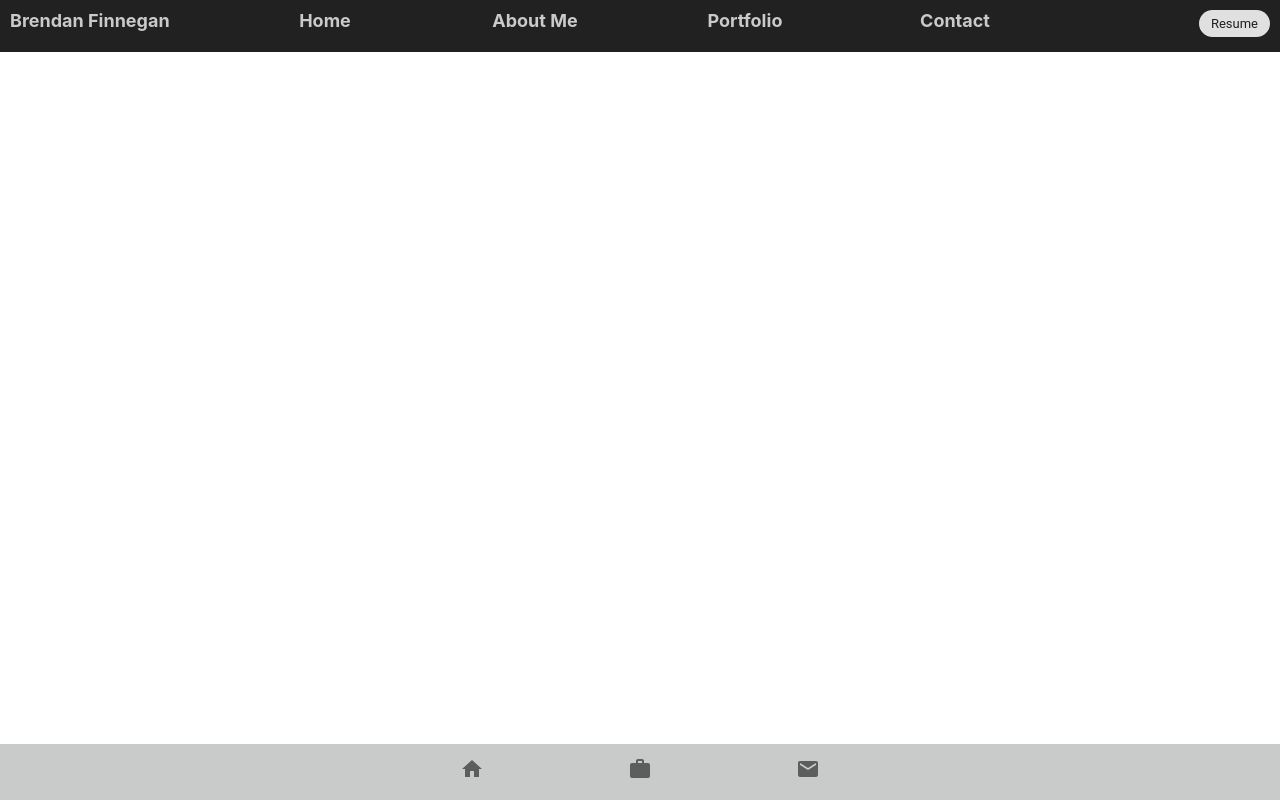
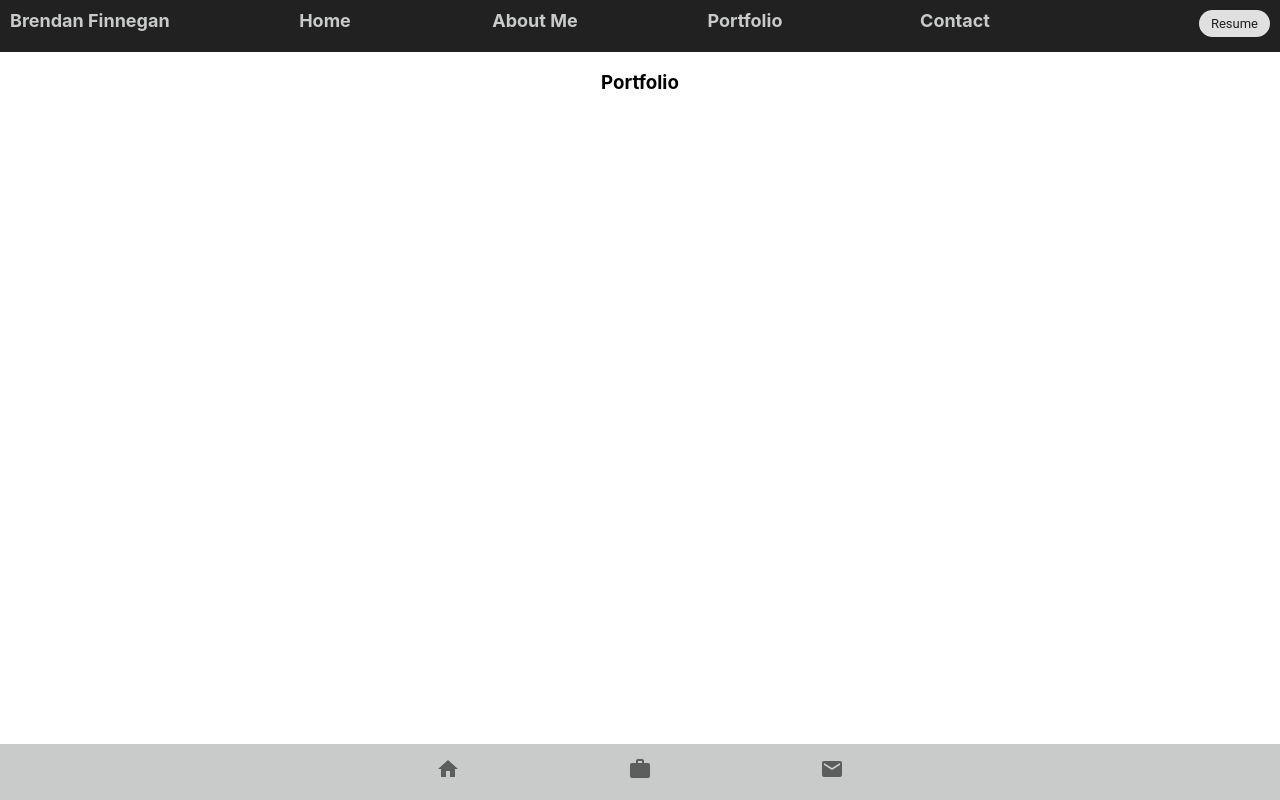
Before and after one commit to BrendanFinnegan/brendanfinneganweb, a React (Create React App) app: page /portfolio in a window 1280 px wide. Built offline with nearby package versions, Linux system fonts and the light colour scheme.

Commit message:
nav working

```diff
--- a/src/App.css
+++ b/src/App.css
@@ -37,9 +37,6 @@
   }
 }
 
-.nav-container.container {
-  margin-left: 1%;
-}
 
 nav.color-nav.navbar.navbar-expand.navbar-dark {
   background-color: #212121;
--- a/src/App.js
+++ b/src/App.js
@@ -4,6 +4,9 @@ import Home from './Components/Home'
 import Bottomnav from './Components/Bottomnav';
 import { Route, Switch } from "react-router"
 import NavBar from './Components/NavBar';
+import Contact from './Components/Contact';
+import About from './Components/About';
+import Portfolio from './Components/Portfolio';
 
 
 
@@ -21,6 +24,18 @@ function App() {
           <Home />
         </Route>
 
+
+        <Route exact path="/about">
+          <About />
+        </Route>
+
+        <Route exact path="/portfolio">
+          <Portfolio />
+        </Route>
+
+        <Route exact path="/contact">
+          <Contact />
+        </Route>
         </Switch>
 
 
--- /dev/null
+++ b/src/Components/About.js
@@ -0,0 +1,10 @@
+
+
+function About () {
+
+    return(
+        <h3>About</h3>
+    )
+}
+
+export default About
--- a/src/Components/Bottomnav.js
+++ b/src/Components/Bottomnav.js
@@ -16,9 +16,9 @@ function Bottomnav () {
         //   showLabels
         //   className={classes.root}
         >
-          <BottomNavigationAction label="Recents" icon={<HomeIcon />} />
-          <BottomNavigationAction label="Favorites" icon={<WorkIcon />} />
-          <BottomNavigationAction label="Nearby" icon={<EmailIcon />} />
+          <BottomNavigationAction label="Recents" href="/" icon={<HomeIcon />} />
+          <BottomNavigationAction label="Favorites" href="/portfolio" icon={<WorkIcon />} />
+          <BottomNavigationAction label="Nearby" href="/contact" icon={<EmailIcon />} />
         </BottomNavigation>
     )
 }
--- /dev/null
+++ b/src/Components/Contact.js
@@ -0,0 +1,10 @@
+
+
+function Contact () {
+
+    return (
+        <h3>Contact</h3>
+    )
+}
+
+export default Contact
--- a/src/Components/NavBar.js
+++ b/src/Components/NavBar.js
@@ -22,19 +22,19 @@ function NavBar() {
 
                     <Grid item xs={2}>
                     <Nav className="mr-auto">
-                        <Nav.Link style={{textDecoration: 'none', color: '#c9caca', fontSize: 'large', fontWeight: 'bold'}} href="/">About Me</Nav.Link>
+                        <Nav.Link style={{textDecoration: 'none', color: '#c9caca', fontSize: 'large', fontWeight: 'bold'}} href="/about">About Me</Nav.Link>
                     </Nav>
                     </Grid>
 
                     <Grid item xs={2} >
                     <Nav className="mr-auto">
-                        <Nav.Link style={{textDecoration: 'none',color: '#c9caca', fontSize: 'large', fontWeight: 'bold'}} href="/">Portfolio</Nav.Link>
+                        <Nav.Link style={{textDecoration: 'none',color: '#c9caca', fontSize: 'large', fontWeight: 'bold'}} href="/portfolio">Portfolio</Nav.Link>
                     </ Nav>
                     </ Grid>
 
                     <Grid item xs={2} >
                     <Nav className="mr-auto">
-                        <Nav.Link style={{textDecoration: 'none',color: '#c9caca', fontSize: 'large', fontWeight: 'bold'}} href="/">Contact</Nav.Link>
+                        <Nav.Link style={{textDecoration: 'none',color: '#c9caca', fontSize: 'large', fontWeight: 'bold'}} href="/contact">Contact</Nav.Link>
                     </ Nav>
                     </ Grid>
 
--- /dev/null
+++ b/src/Components/Portfolio.js
@@ -0,0 +1,10 @@
+
+
+function Portfolio () {
+
+    return(
+        <h3>Portfolio</h3>
+    )
+}
+
+export default Portfolio
```
